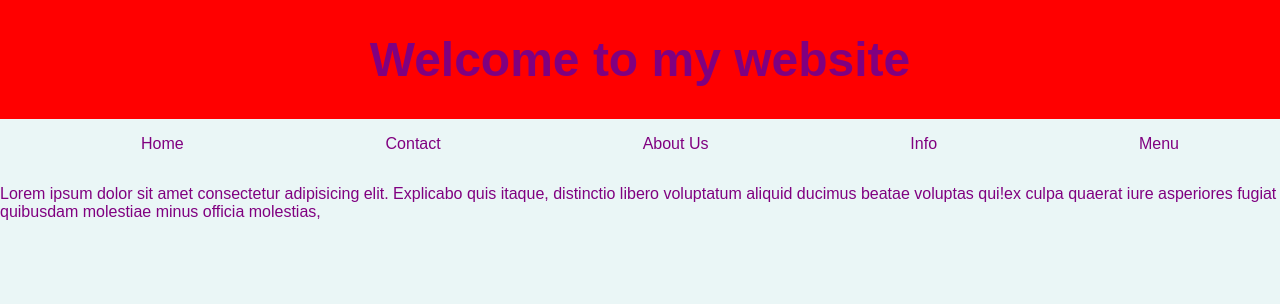
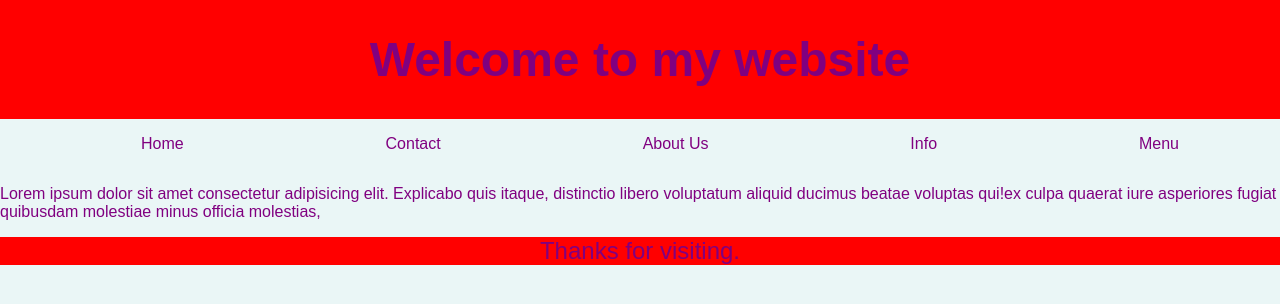
Before and after one commit to David4bay/VSCode, a website: page Awesome Website.html in a window 1280 px wide. Drawn offline with Linux system fonts and the light colour scheme.

Commit message:
Added footer and comments.

```diff
--- a/Awesome Website.html
+++ b/Awesome Website.html
@@ -20,6 +20,8 @@
         <div><p>Lorem ipsum dolor sit amet consectetur adipisicing elit. Explicabo quis itaque,
             <span>distinctio libero voluptatum aliquid ducimus beatae voluptas qui!</span>ex culpa quaerat iure asperiores fugiat quibusdam molestiae minus officia molestias,
             </p></div>
-            <footer></footer>
+            <footer><div>Thanks for visiting.</div></footer>
     </body>
 </html>
+
+<!-- links back to styles.css -->
--- a/styles.css
+++ b/styles.css
@@ -41,4 +41,9 @@ a {
     cursor: pointer;
 }
 
+footer div {
+    display: flex;
+    align-items: flex-end;
+    cursor: pointer;
+}
 /* Links to Awesome.html */
```
